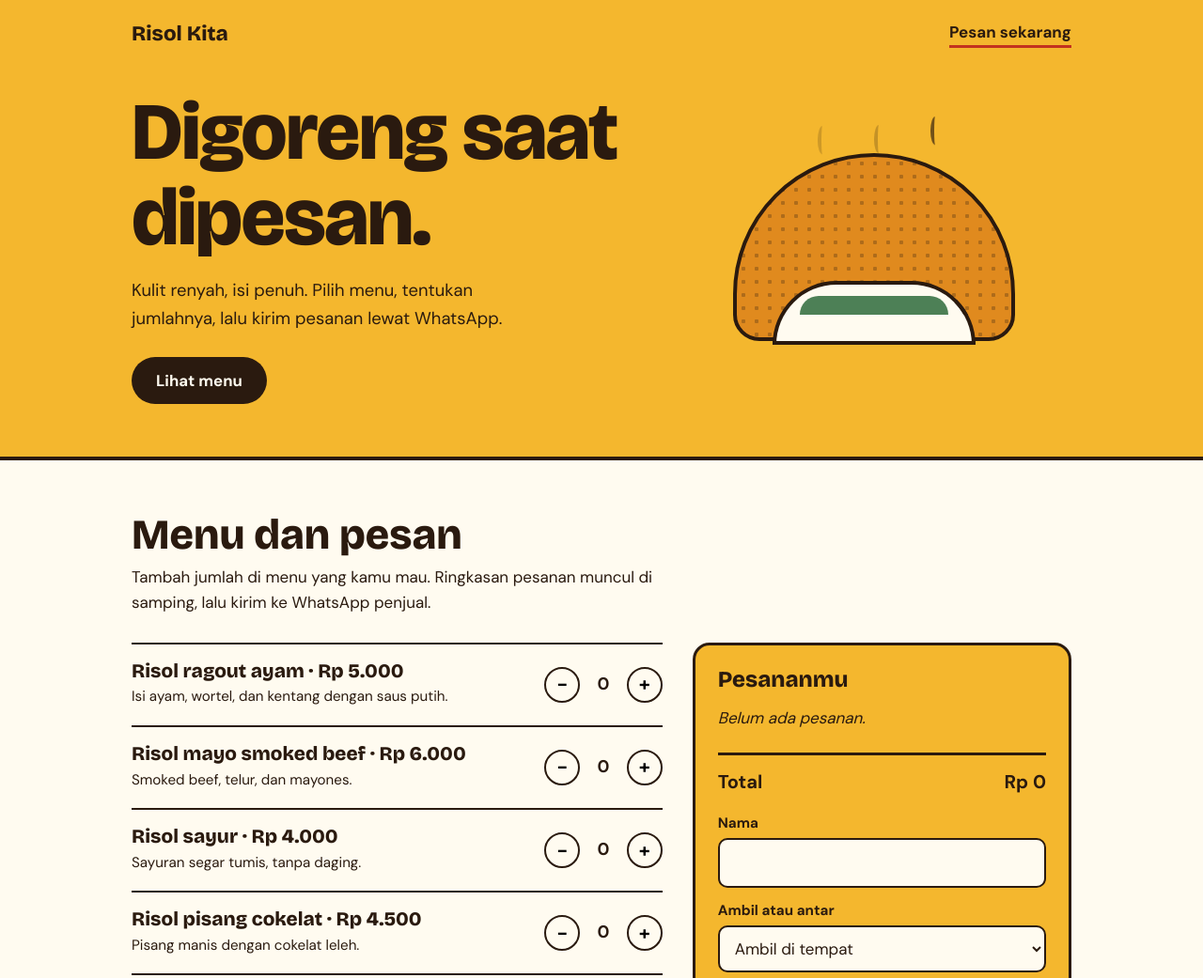
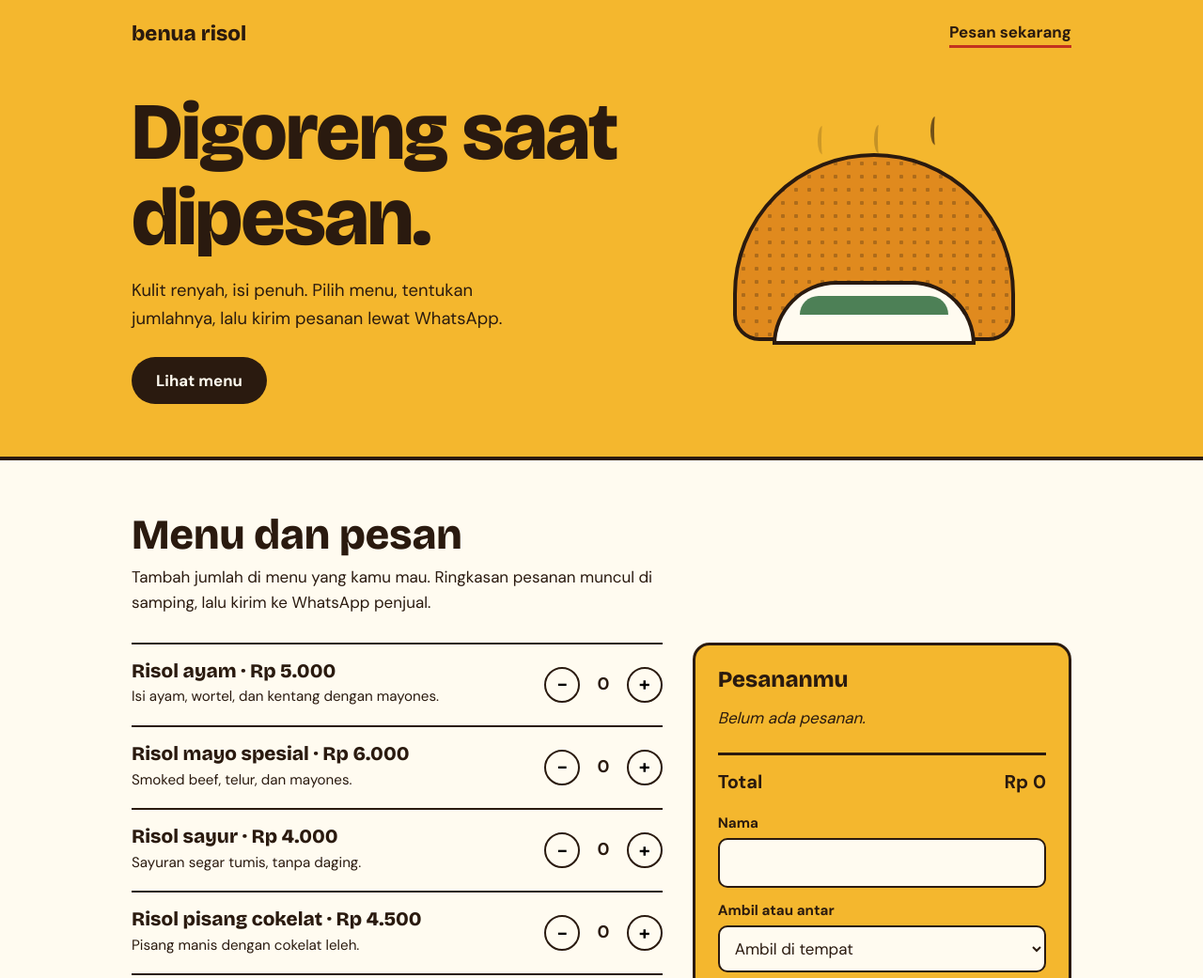
Before and after one commit to lintangbenua/benua-risol, a plain HTML site: page index.html in a window 1280 px wide. Shown: the top 1041 px of the page at 94% size. Drawn offline with nearby package versions, Linux system fonts and the light colour scheme.

Commit message:
index.html

```diff
--- a/index.html
+++ b/index.html
@@ -3,7 +3,7 @@
 <head>
 <meta charset="utf-8">
 <meta name="viewport" content="width=device-width, initial-scale=1">
-<title>Risol Kita – Risol hangat, pesan lewat WhatsApp</title>
+<title>benua risol – Risol hangat, pesan lewat WhatsApp</title>
 <meta name="description" content="Risol goreng renyah dengan isi penuh. Pilih menu, tentukan jumlah, dan pesan langsung lewat WhatsApp.">
 <link rel="preconnect" href="https://fonts.googleapis.com">
 <link rel="preconnect" href="https://fonts.gstatic.com" crossorigin>
@@ -106,7 +106,7 @@ footer{padding:28px 0;font-size:.9rem}
 <header class="hero">
   <div class="wrap">
     <div class="top">
-      <span class="logo">Risol Kita</span>
+      <span class="logo">benua risol</span>
       <a class="nav" href="#pesan">Pesan sekarang</a>
     </div>
     <div class="hero-grid">
@@ -180,8 +180,8 @@ const CONFIG = {
   // Nomor WhatsApp penjual: awali 62, tanpa +, tanpa 0 di depan
   whatsapp: "6285725140359",
   menu: [
-    { id: "ragout",  nama: "Risol ragout ayam",       harga: 5000, desc: "Isi ayam, wortel, dan kentang dengan saus putih." },
-    { id: "mayo",    nama: "Risol mayo smoked beef",  harga: 6000, desc: "Smoked beef, telur, dan mayones." },
+    { id: "ragout",  nama: "Risol ayam",              harga: 5000, desc: "Isi ayam, wortel, dan kentang dengan mayones." },
+    { id: "mayo",    nama: "Risol mayo spesial",      harga: 6000, desc: "Smoked beef, telur, dan mayones." },
     { id: "sayur",   nama: "Risol sayur",             harga: 4000, desc: "Sayuran segar tumis, tanpa daging." },
     { id: "pisang",  nama: "Risol pisang cokelat",    harga: 4500, desc: "Pisang manis dengan cokelat leleh." }
   ]
```
